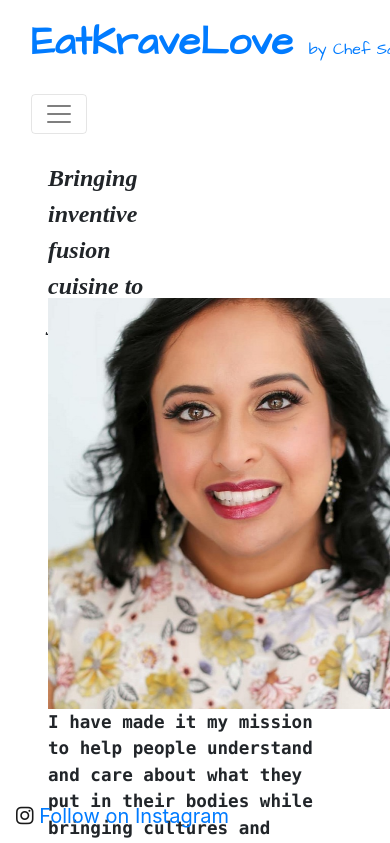
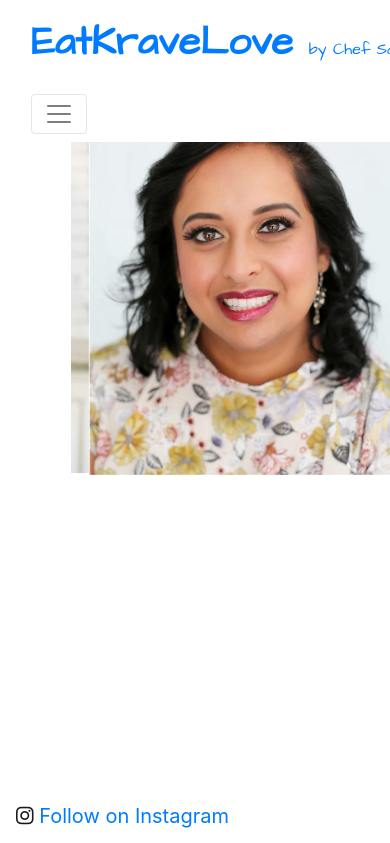
Before and after one commit to michaelpaulcuccia/eatkravelove, a React (Create React App) app in the folder client/: page / in a window 390 px wide. Shown: the top 843 px of the page. Built offline with nearby package versions, Linux system fonts and the light colour scheme.

Commit message:
responsiveness is satisfactory

```diff
--- a/client/src/components/layout/Landing.js
+++ b/client/src/components/layout/Landing.js
@@ -1,52 +1,14 @@
 import React from 'react';
-import { Col, Row, Navbar } from "react-bootstrap";
 import Caro from './landingComponents/Caro';
-import LandingQuote from './landingComponents/LandingQuote';
-import LandingQuoteTwo from './landingComponents/LandingQuoteTwo';
+import Footer from './landingComponents/Footer';
 import '../../style/LandingStyle.css';
 
 const Landing = () => {
 
-
     return (
         <div className='container'>
-
-            <Row className='row_container'>
-                <div>
-                    <Col sm={2}>
-                        <LandingQuote />
-                    </Col>
-                </div>
-
-                <div>
-                    <Col sm={6}>
-                        <Caro />
-                    </Col>
-                </div>
-
-                <div>
-                    <Col sm={4}>
-                        <LandingQuoteTwo />
-                    </Col>
-                </div>
-
-            </Row>
-
-            <div className="container">
-                <Navbar fixed="bottom">
-                    <Navbar.Brand>
-                        <i className='fab fa-instagram'></i>
-                        <a
-                            style={{ textDecoration: 'none' }}
-                            className='footer_anchortag'
-                            href='https://www.instagram.com/eatkravelove/?hl=en'
-                            target="_blank"
-                            rel="noreferrer"> Follow on Instagram
-                        </a>
-                    </Navbar.Brand>
-                </Navbar>
-            </div>
-
+            <Caro />
+            <Footer />
         </div>
     )
 }
--- /dev/null
+++ b/client/src/components/layout/landingComponents/Footer.js
@@ -0,0 +1,24 @@
+import React from 'react';
+import { Navbar } from "react-bootstrap";
+import '../../../style/FooterStyle.css'
+
+const Footer = () => {
+    return (
+        <div className="bottom_container">
+            <Navbar fixed="bottom">
+                <Navbar.Brand>
+                    <i className='fab fa-instagram'></i>
+                    <a
+                        style={{ textDecoration: 'none' }}
+                        className='footer_anchortag'
+                        href='https://www.instagram.com/eatkravelove/?hl=en'
+                        target="_blank"
+                        rel="noreferrer"> Follow on Instagram
+                </a>
+                </Navbar.Brand>
+            </Navbar>
+        </div>
+    )
+}
+
+export default Footer
--- a/client/src/components/layout/landingComponents/LandingQuote.js
+++ /dev/null
@@ -1,12 +0,0 @@
-import React from 'react';
-import '../../../style/LandingQuoteStyle.css';
-
-const LandingQuote = () => {
-    return (
-        <div className='landing_quote' >
-            Bringing inventive fusion cuisine to your special event using the freshest ingredients & taking you on a flavorful & health adventure
-        </div>
-    )
-}
-
-export default LandingQuote
--- a/client/src/components/layout/landingComponents/LandingQuoteTwo.js
+++ /dev/null
@@ -1,13 +0,0 @@
-import React from 'react';
-import '../../../style/LandingQuoteStyle.css';
-
-const LandingQuote = () => {
-    return (
-        <div
-            className='landing_quoteTwo' >
-            I have made it my mission to help people understand and care about what they put in their bodies while bringing cultures and cuisines together in the process. Although women have come a long way in terms of rights, we have a long way to go. I feel the best way of getting us the equality we deserve in the world is by lifting each other up and supporting one another to follow our passions. We will make greater strides in making a difference in the world with the love and encouragement from other female entrepreneurs.
-        </div>
-    )
-}
-
-export default LandingQuote
--- a/client/src/style/CaroStyle.css
+++ b/client/src/style/CaroStyle.css
@@ -1,26 +1,24 @@
-/*585 width, 325 height*/
-
 .carousel {
-    width: 412.5px;
+    width: 50%;
     margin: auto;
   }
 
   /*Tablets */
-  /*
+
 @media(max-width: 768px){
   .carousel {
-
+    width: 75%;
+    margin: auto;
   }
 
 }
-*/
 
 /*Mobile*/
-/*
+
 @media(max-width: 500px){
   .carousel {
-
+    width: 75%;
+    margin: auto;
   }
 
 }
-*/
--- /dev/null
+++ b/client/src/style/FooterStyle.css
@@ -0,0 +1,15 @@
+@media(max-width: 768px){
+    .bottom_container {
+        width: 75%;
+        margin: 0 auto;
+    }
+}
+
+/* Mobile */
+
+@media(max-width: 500px){
+    .bottom_container {
+     width: 475px;
+     margin: 0 auto;
+    }
+}
--- a/client/src/style/LandingQuoteStyle.css
+++ /dev/null
@@ -1,43 +0,0 @@
-.landing_quote {
-    font-family: Papyrus;
-    font-style: oblique;
-    font-weight: bold;
-    font-size: 1.5em;
-    width: 137.5px;
-    height: 138px;
-    margin: auto;
-}
-
-.landing_quoteTwo {
-    font-family: Monaco;
-    font-style: normal;
-    font-weight: 600;
-    font-size: 1.1em;
-    width: 275px;
-    height: 138px;
-    margin: auto;
-}
-
-
-  /*Tablets */
-  /* @media(max-width: 768px){
-    .landing_quote {
-
-    }
-
-    .landing_quoteTwo {
-
-    }
-
-  } */
-
-  /* Mobile */
-  /* @media(max-width: 500px){
-    .landing_quote {
-
-    }
-
-    .landing_quoteTwo {
-
-      }
-}  */
--- a/client/src/style/LandingStyle.css
+++ b/client/src/style/LandingStyle.css
@@ -15,19 +15,21 @@
 }
 
 /*Tablets */
-/*
+
 @media(max-width: 768px){
+    .bottom_container
     .container {
-
+        width: 75%;
+        margin: 0 auto;
     }
 }
-*/
+
 
 /* Mobile */
 
 @media(max-width: 500px){
     .container {
-     max-width: 475px;
+     width: 475px;
      margin: 0 auto;
     }
 }
```
Also changed, not shown: client/src/style/NavieStyle.css (line endings or trailing spaces).
